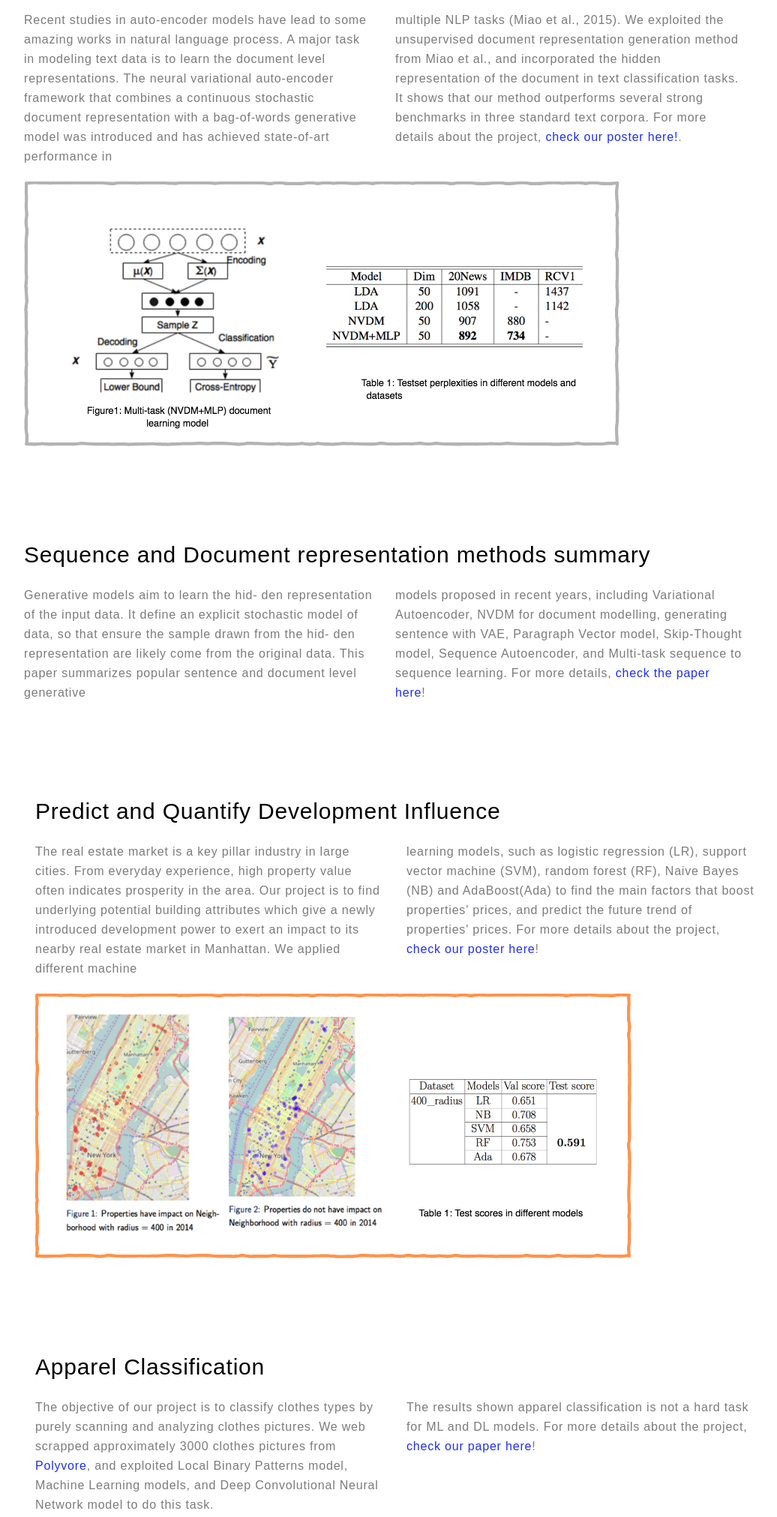
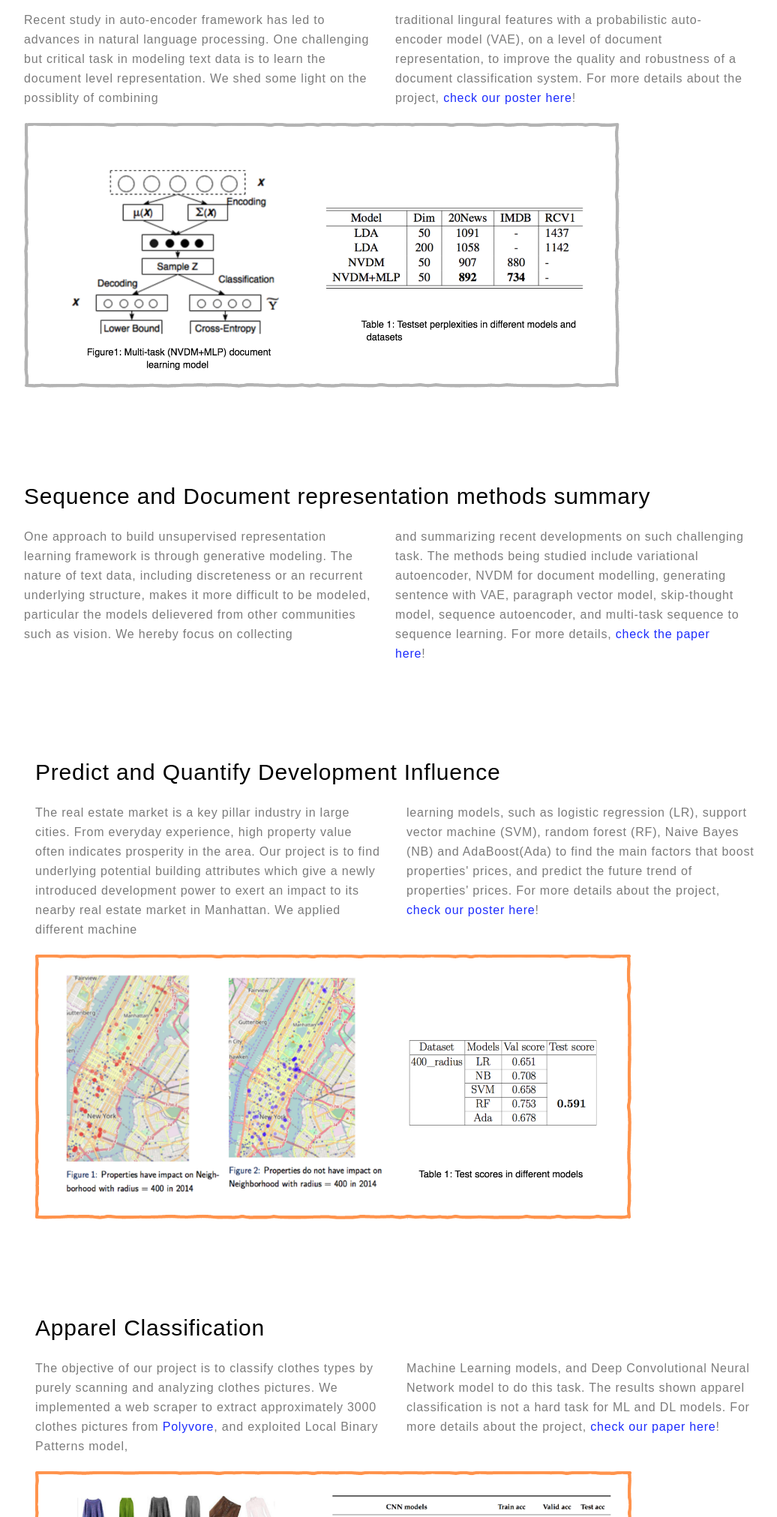
Before and after one commit to guiyuting/guiyuting.github.io, a plain HTML site: page projects.html in a window 1280 px wide. Shown: the part 300-2323 px from the top of the page at 75% size, without its empty margins (128-1164 px from the left). Drawn offline with Linux system fonts and the light colour scheme; some packages are replaced by stand-ins of ours; no server answers; a web font is replaced by a local one.

Commit message:
update pdfs

```diff
--- a/projects.html
+++ b/projects.html
@@ -113,13 +113,14 @@ DESIGNED & DEVELOPED by FREEHTML5.CO
 					<h4>Documents Classification with VAE</h4>
 						<div class="row">
 							<div class="col-md-6 fh5co-intro-sub">
-								<p>  Recent studies in auto-encoder models have lead to some amazing works in natural language process. A major task in modeling text data is to learn the document level representations. The neural variational auto-encoder framework that combines a continuous stochastic document representation with a bag-of-words generative model was introduced and has
-                                    achieved state-of-art performance in
+								<p>  Recent study in auto-encoder framework has led to advances in natural language processing. One challenging but critical task in modeling text data is to learn the document level representation.
+                                    We shed some light on the possiblity of combining
+
                             </p>
 
 							</div>
                             <div class="col-md-6 fh5co-intro-sub">
-                            <p> multiple NLP tasks (Miao et al., 2015). We exploited the unsupervised document representation generation method from Miao et al., and incorporated the hidden representation of the document in text classification tasks. It shows that our method outperforms several strong benchmarks in three standard text corpora. For more details about the project, <a href="pdfs/inference_poster.pdf">check our poster here!</a>.</p>
+                            <p> traditional lingural features with a probabilistic auto-encoder model (VAE), on a level of document representation, to improve the quality and robustness of a document classification system. For more details about the project, <a href="pdfs/inference_poster.pdf">check our poster here</a>!</p>
 
                             </div>
 
@@ -140,12 +141,13 @@ DESIGNED & DEVELOPED by FREEHTML5.CO
                     <h4>Sequence and Document representation methods summary</h4>
                         <div class="row">
                             <div class="col-md-6 fh5co-intro-sub">
-                            <p> Generative models aim to learn the hid- den representation of the input data. It define an explicit stochastic model of data, so that ensure the sample drawn from the hid- den representation are likely come from the original data. This paper summarizes popular sentence and document level generative
-</p>
+                            <p> One approach to build unsupervised representation learning framework is through generative modeling. The nature of text data, including discreteness or an recurrent underlying structure, makes it more difficult to be modeled, particular the models delievered from other communities such as vision. We hereby focus on collecting
+
+                            </p>
 
                             </div>
                             <div class="col-md-6 fh5co-intro-sub">
-                            <p> models proposed in recent years, including Variational Autoencoder, NVDM for document modelling, generating sentence with VAE, Paragraph Vector model, Skip-Thought model, Sequence Autoencoder, and Multi-task sequence to sequence learning. For more details, <a href="pdfs/nlp.pdf">check the paper here</a>! </p>
+                            <p> and summarizing recent developments on such challenging task. The methods being studied include variational autoencoder, NVDM for document modelling, generating sentence with VAE, paragraph vector model, skip-thought model, sequence autoencoder, and multi-task sequence to sequence learning. For more details, <a href="pdfs/nlp.pdf">check the paper here</a>! </p>
 
                             </div>
 
@@ -186,12 +188,12 @@ DESIGNED & DEVELOPED by FREEHTML5.CO
                     <h4>Apparel Classification</h4>
                         <div class="row">
                             <div class="col-md-6 fh5co-intro-sub">
-                            <p> The objective of our project is to classify clothes types by purely scanning and analyzing clothes pictures. We web scrapped approximately 3000 clothes pictures from <a href="http://www.polyvore.com/">Polyvore</a>, and exploited Local Binary Patterns model, Machine Learning models, and Deep Convolutional Neural Network model to do this task.
+                            <p> The objective of our project is to classify clothes types by purely scanning and analyzing clothes pictures. We implemented a web scraper to extract approximately 3000 clothes pictures from <a href="http://www.polyvore.com/">Polyvore</a>, and exploited Local Binary Patterns model,
                             </p>
 
                             </div>
                             <div class="col-md-6 fh5co-intro-sub">
-                            <p> The results shown apparel classification is not a hard task for ML and DL models. For more details about the project, <a href="pdfs/mlreport.pdf">check our paper here</a>!
+                            <p> Machine Learning models, and Deep Convolutional Neural Network model to do this task. The results shown apparel classification is not a hard task for ML and DL models. For more details about the project, <a href="pdfs/mlreport.pdf">check our paper here</a>!
                             </p>
 
                             </div>
```
Also changed, not shown: index.html (+4 -4 lines).
